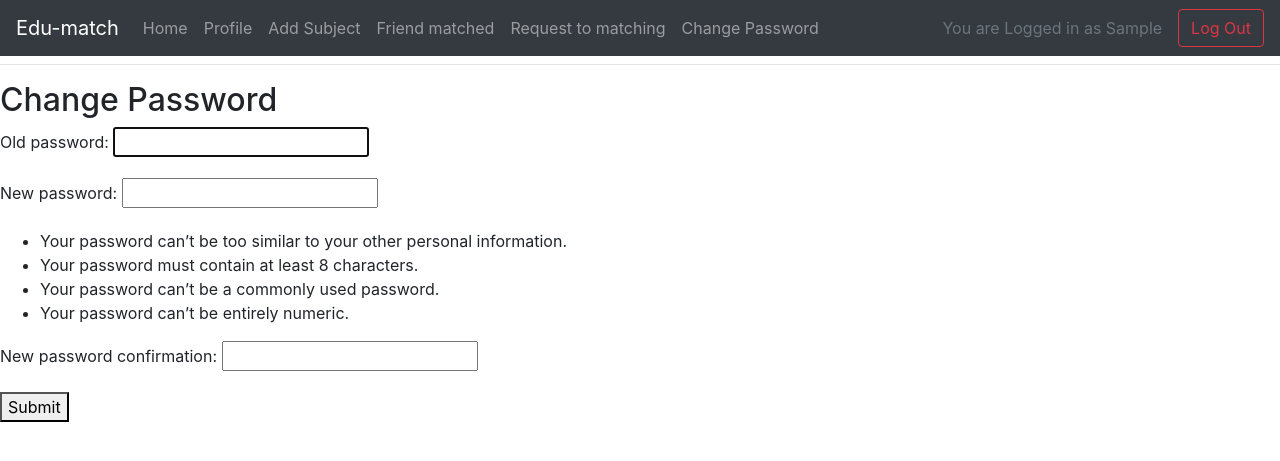
After one commit to PasakornPh/EDU_Match, a Django app: page /accounts/change_password/ in a window 1280 px wide. The commit adds this page. Shown: the top 461 px of the page. Run offline with Django 3.2, Linux system fonts and the light colour scheme; the visitor is signed in with stand-in values (Sample User, id 1); some libraries are stand-ins or nearby versions.

Commit message:
User Can Change Password in change password page

```diff
--- a/match/templates/base.html
+++ b/match/templates/base.html
@@ -25,8 +25,11 @@
             <li class="nav-item">
             <a class="nav-link" href="{% url 'match:request_match' %}"> {% if wantmatchcount %} <span class="badge badge-pill badge-danger">{{ wantmatchcount }}</span> {% endif %} Request to matching</a>
             </li>
+            <li class="nav-item">
+            <a class="nav-link" href="/accounts/change_password">Change Password</a>
+            </li>
             </ul>
-            <a class="nav-link disabled" href="#">You are Logged in as {{ user.username }}</a>
+            <a class="nav-link disabled" href="#">You are Logged in as {{ user.first_name }}</a>
             <a class="btn btn-outline-danger my-2 my-sm-0" href="{% url 'match:logout' %}">Log Out</a>
             {% else %}
             <li class="nav-item">
--- /dev/null
+++ b/match/templates/registration/change_password.html
@@ -0,0 +1,12 @@
+{% extends 'base.html' %}
+
+{% block title %}Change Password Page{% endblock title %}
+
+{% block content %}
+    <h2>Change Password</h2>
+    <form method="post">
+        {% csrf_token %}
+        {{ form.as_p }}
+        <button type="submit">Submit</button><br>
+    </form>
+{% endblock content %}
--- a/match/templates/registration/profile.html
+++ b/match/templates/registration/profile.html
@@ -8,7 +8,5 @@
         {% csrf_token %}
         {{ form.as_p }}
         <button type="submit">Update</button>
-        <br><br>
-        <a href="{% url 'match:home' %}">Back</a>
     </form>
 {% endblock content %}
--- a/match/urls.py
+++ b/match/urls.py
@@ -1,6 +1,7 @@
 from django.urls import path,include
 from match.views import SignUpView , ProfileView
 from . import views
+from django.contrib.auth import views as auth_views
 
 app_name = 'match'
 urlpatterns = [
@@ -19,10 +20,17 @@ urlpatterns = [
     path('matching/<str:name>', views.matching, name='matching'),
     path('request_match/', views.request_match, name='request_match'),
     path('unmatching/<str:name>', views.unmatching, name='unmatching'),
-    path('account/',include('django.contrib.auth.urls')),
+    path('accounts/',include('django.contrib.auth.urls')),
     path('profile_add_subject/', views.profile_add_subject,name='profile_add_subject'),
     path('add_subject/', views.add_subject, name='add_subject'),
     path('clean_model/', views.clean_model, name='clean'),
     path('search/', views.searching, name='search'),
-
+    path('accounts/change_password/',
+        auth_views.PasswordChangeView.as_view(
+            template_name='registration/change_password.html',
+            success_url='/accounts/change_password/done'
+        ),
+        name='change_password'
+    ),
+    path('accounts/change_password/done', views.change_password_done, name='change_password_done'),
 ]
--- a/match/views.py
+++ b/match/views.py
@@ -241,3 +241,6 @@ def clean_model(request):
             # user hits the Back button.
 
         return render(request, 'add_subject.html', {'User':User1})
+
+def change_password_done(request):
+    return render(request, 'registration/change_password_done.html')
```
Also changed, not shown: match/templates/registration/change_password_done.html (added, +7 -0 lines).
